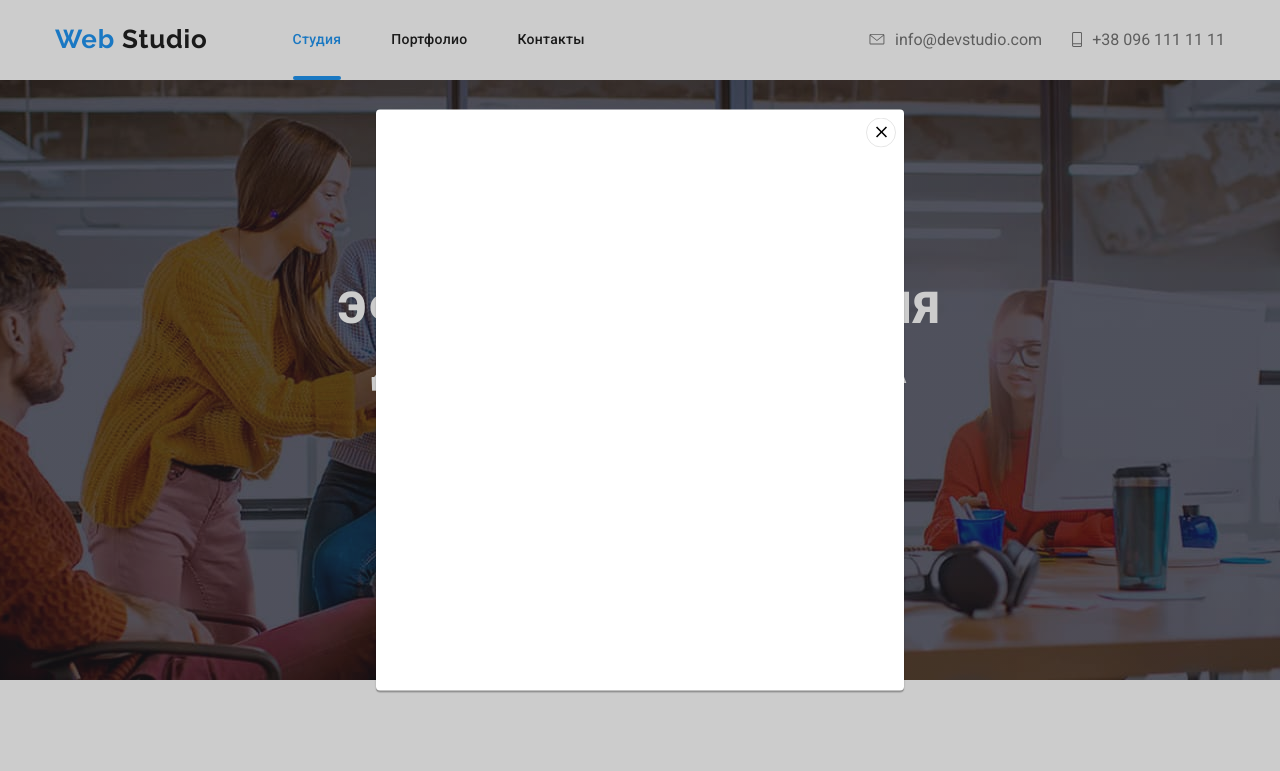
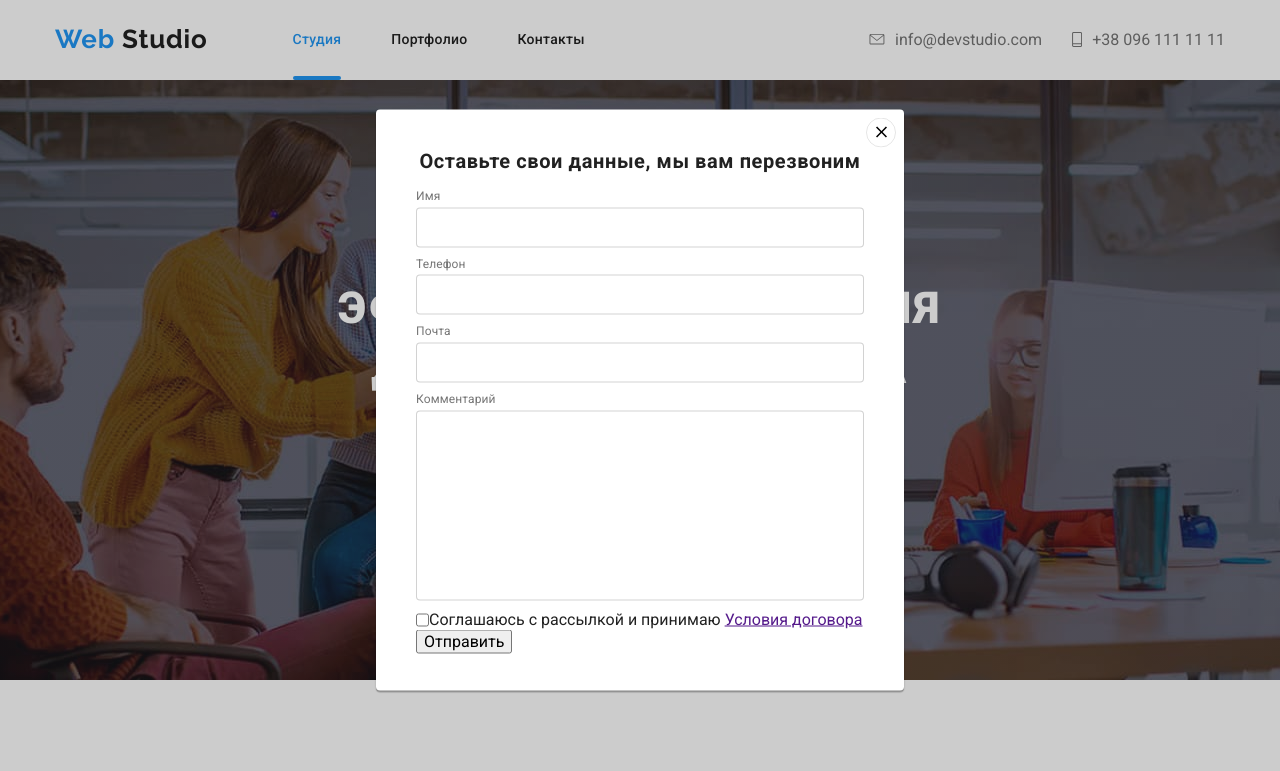
Before and after one commit to MaksimLisovoi/goit-markup-hw-06, a plain HTML site: page index.html in a window 1280 px wide. Both pictures are taken after a click on the button "Заказать услугу". Shown: the top 771 px of the page. Drawn offline with nearby package versions, Linux system fonts and the light colour scheme.

Commit message:
Добавляет формы

```diff
--- a/css/styles.css
+++ b/css/styles.css
@@ -517,6 +517,28 @@ footer {
   padding-bottom: 60px;
   padding-top: 60px;
 }
+.form-field {
+  margin-right: 12px;
+  width: 358px;
+}
+.form-position {
+  display: flex;
+}
+.form-position input {
+  padding: 16px 15px;
+
+  font-size: 16px;
+  line-height: 1.25;
+  letter-spacing: 0.03em;
+
+  color: rgba(255, 255, 255, 0.6);
+  background-color: inherit;
+
+  border: 1px solid rgba(255, 255, 255, 0.3);
+  border-radius: 4px;
+}
+.footer-form {
+}
 
 .container.footer {
   display: flex;
@@ -532,6 +554,8 @@ footer {
 }
 
 .action-description {
+  display: block;
+
   font-weight: 700;
   font-size: 14px;
   line-height: 1.14;
@@ -539,6 +563,7 @@ footer {
   text-transform: uppercase;
   color: var(--primary-white-color);
   margin-bottom: 20px;
+  margin-top: 14px;
 }
 
 .footer-link {
@@ -758,7 +783,45 @@ footer {
     0px 2px 1px rgba(0, 0, 0, 0.2);
   border-radius: 4px;
 }
+.modal-form {
+}
+.modal-form-field {
+  display: flex;
+  flex-direction: column;
 
+  margin-bottom: 10px;
+}
+.modal-form-field input {
+  height: 40px;
+
+  border: 1px solid rgba(33, 33, 33, 0.2);
+  border-radius: 4px;
+}
+.modal-form-field label {
+  margin-bottom: 4px;
+
+  font-size: 12px;
+  line-height: 1.16;
+  letter-spacing: 0.01em;
+  margin-bottom: 4px;
+
+  color: var(--title-text-color);
+}
+.modal-form-field textarea {
+  border: 1px solid rgba(33, 33, 33, 0.2);
+  border-radius: 4px;
+  resize: none;
+}
+.policy {
+  display: flex;
+}
+.modal-form > h2 {
+  font-size: 20px;
+  line-height: 1.15;
+  text-align: center;
+  letter-spacing: 0.03em;
+  margin-top: 0;
+}
 .btn-close {
   position: absolute;
   top: 8px;
--- a/index.html
+++ b/index.html
@@ -14,6 +14,7 @@
     />
     <link rel="stylesheet" href="./css/styles.css" />
   </head>
+
   <body>
     <!-- Шапка -->
 
@@ -458,8 +459,20 @@
 
         <!-- Форма -->
 
+        <form>
           <div class="footer-form">
-          <p class="action-description">ПОДПИШИТЕСЬ НА РАССЫЛКУ</p>
+            <label for="mail" class="action-description"
+              >ПОДПИШИТЕСЬ НА РАССЫЛКУ</label
+            >
+            <div class="form-position">
+              <input
+                type="email"
+                name="mail"
+                id="mail"
+                class="form-field"
+                placeholder="E-mail"
+              />
+
               <button type="button" class="button primary">
                 Подписаться
                 <svg class="icon">
@@ -468,11 +481,44 @@
               </button>
             </div>
           </div>
+        </form>
+      </div>
     </footer>
 
     <div class="backdrop is-hidden" data-modal>
       <div class="modal">
         <button href="" class="btn-close" data-modal-close></button>
+        <form class="modal-form">
+          <h2>Оставьте свои данные, мы вам перезвоним</h2>
+
+          <div class="modal-form-field">
+            <label for="name">Имя</label>
+            <input type="text" name="name" id="name" />
+          </div>
+
+          <div class="modal-form-field">
+            <label for="tel">Телефон</label>
+            <input type="tel" name="telephone" id="tel" />
+          </div>
+
+          <div class="modal-form-field">
+            <label for="mail">Почта</label>
+            <input type="email" name="mail" id="mail" />
+          </div>
+
+          <div class="modal-form-field">
+            <label for="comment">Комментарий</label>
+            <textarea name="comment" id="comment" rows="10"></textarea>
+          </div>
+
+          <div class="policy">
+            <input type="checkbox" name="policy" id="policy" />
+            <label for="policy"
+              >Соглашаюсь с рассылкой и принимаю <a href="">Условия договора</a>
+            </label>
+          </div>
+          <button type="submit">Отправить</button>
+        </form>
       </div>
     </div>
 
```
Lines whose indentation alone changed are shown as unchanged.
